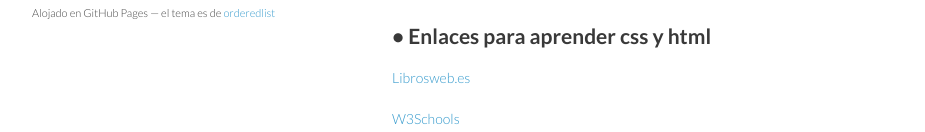
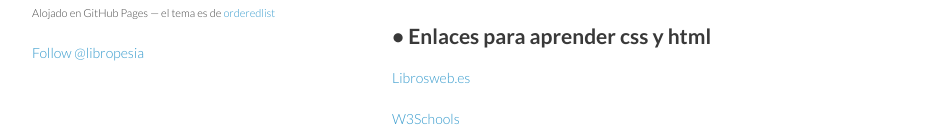
Before and after one commit to editio/manual, a website: page index.html in a window 1280 px wide. Shown: the part 763-895 px from the top of the page, without its empty margins (178-1103 px from the left). Drawn offline with Linux system fonts and the light colour scheme.

Commit message:
add twitter link

```diff
--- a/index.html
+++ b/index.html
@@ -35,6 +35,8 @@
         <p>Se han hecho usando html, css y javascript.  La parte técnica (el código de la presentación) utiliza el proyecto <a href="https://github.com/hakimel/reveal.js">Reveal.js </a> (consúltese allí el tipo de licencia, MIT). La parte de contenidos (texto, gráficas, exposición, etc.) así como algunas partes del formato son de elaboración propia y llevan  <a rel="license" href="http://creativecommons.org/licenses/by-sa/3.0/deed.es_CO"> Licencia Creative Commons Atribución-CompartirIgual 3.0 Unported, </a>excepto la reproducción de algunas portadas (en cada caso llevan la correspondiente atribución a pie de foto).</p>
 
 <p  class="view"><a href="https://github.com/editio/manual">Todo el proyecto puede ser descargado en el repositorio de Github: </a><small>editio/manual</small></p>
+
+
 
       </header>
 <section>
@@ -84,6 +86,7 @@
 <footer>
         <p>Proyecto mantenido por <a href="https://github.com/editio">editio</a> en Github</p>
         <p><small>Alojado en GitHub Pages &mdash; el tema es de <a href="https://github.com/orderedlist">orderedlist</a></small></p>
+  <p><a href="https://twitter.com/libropesia" class="twitter-follow-button" data-show-count="false" data-dnt="true">Follow @libropesia</a></p>
       </footer>
     </div>
 
```
Also changed, not shown: 2 other files.
